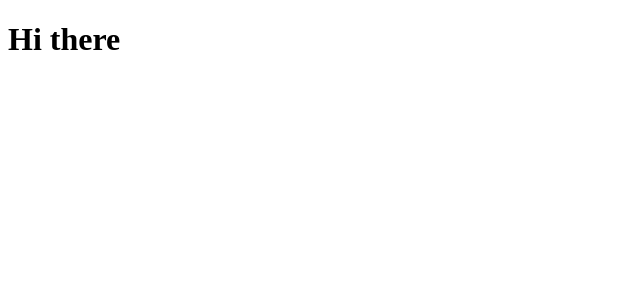
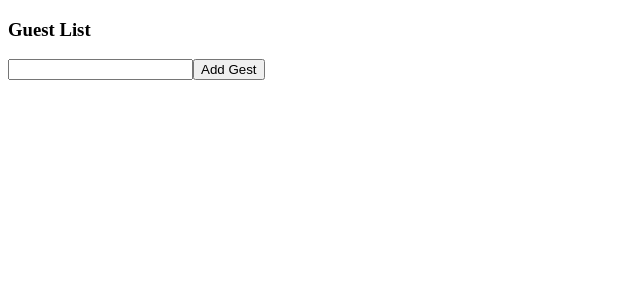
Before and after one commit to atemengue/learning-typescript, a React (Create React App) app: page / in a window 1280 px wide. Shown: the top 300 px of the page, without its empty margins (0-640 px from the left). Built offline with nearby package versions, Linux system fonts and the light colour scheme.

Commit message:
type inference with state

```diff
--- a/src/index.tsx
+++ b/src/index.tsx
@@ -1,9 +1,10 @@
 import ReactDOM from 'react-dom';
+import GuestList from './state/GuestList';
 
 const App = () => {
   return (
     <div>
-      <h1>Hi there</h1>
+      <GuestList />
     </div>
   )
 }
--- /dev/null
+++ b/src/state/GuestList.tsx
@@ -0,0 +1,29 @@
+import { useState } from "react";
+
+
+const GuestList: React.FC  = () => {
+  const [name, setName] = useState('');
+  const [guests, setGuests] = useState<string[]>([])
+
+
+  const onClick = () => {
+    setName('');
+    setGuests([...guests, name])
+  }
+
+  return <div>
+    <h3>Guest List</h3>
+    <ul>
+      {
+        guests.map((guest, index) => {
+          return <li key={index}>{guest}</li>
+        })
+      }
+    </ul>
+
+    <input value={name} onChange={(e) => setName(e.target.value )} />
+    <button onClick={onClick} >Add Gest</button>
+  </div>
+}
+
+export default GuestList;
```
